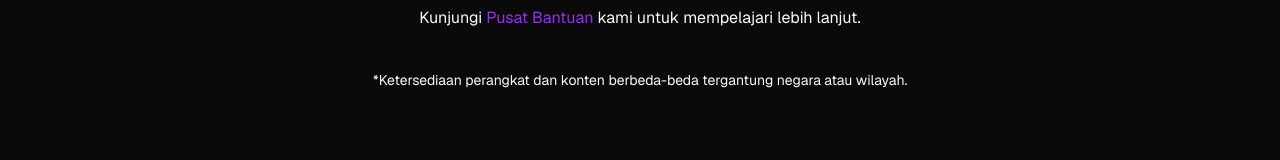
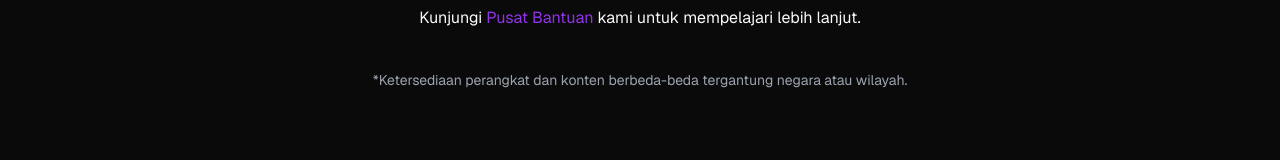
Before and after one commit to ahmadadptr001/otaku-rush, a Next.js app: page / in a window 1280 px wide. Shown: the part 1684-1844 px from the top of the page. Built offline with nearby package versions, Linux system fonts and the light colour scheme; no server answers.

Commit message:
ui: update ui

```diff
--- a/components/question.tsx
+++ b/components/question.tsx
@@ -13,7 +13,7 @@ export default function Question() {
           kami untuk mempelajari lebih lanjut.
         </p>
       </div>
-      <p className="mt-10 text-center container mx-auto text-sm">
+      <p className="mt-10 text-center container mx-auto text-sm text-gray-400">
         *Ketersediaan perangkat dan konten berbeda-beda tergantung negara atau
         wilayah.
       </p>
```
